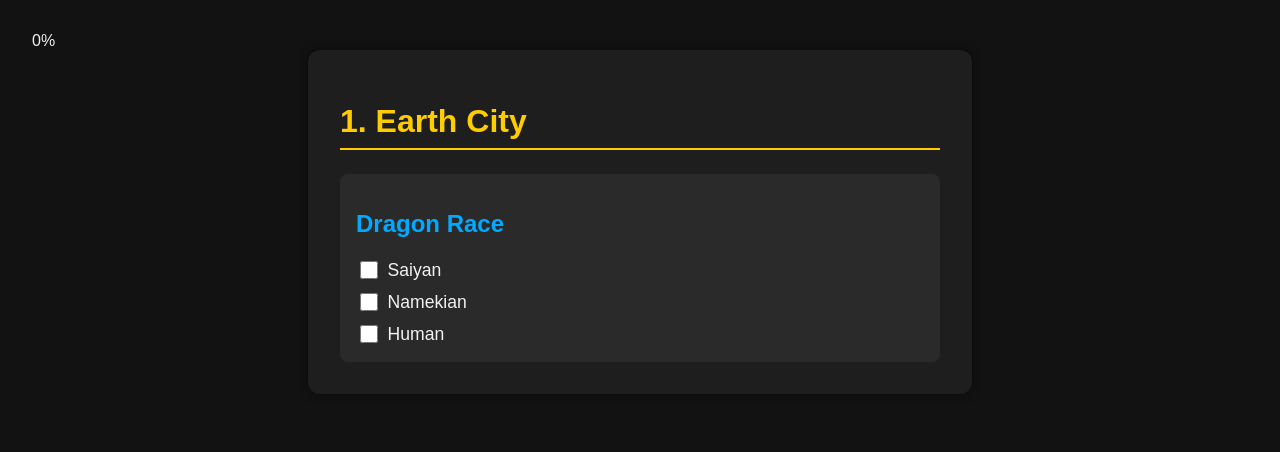
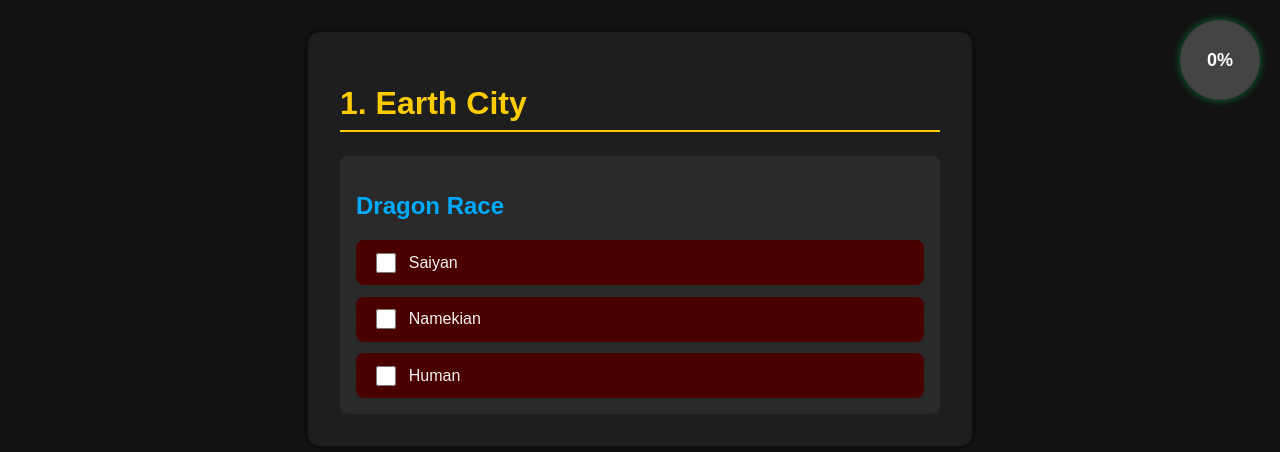
Before and after one commit to Oneiroix/AnimeEternalCheckliste, a plain HTML site: page index.html in a window 1280 px wide. Drawn offline with Linux system fonts and the light colour scheme.

Commit message:
Update style.css

```diff
--- a/style.css
+++ b/style.css
@@ -4,6 +4,7 @@ body {
   color: #f2f2f2;
   margin: 0;
   padding: 2rem;
+  position: relative;
 }
 
 .container {
@@ -33,19 +34,58 @@ h2 {
 }
 
 .item {
-  margin-top: 0.5rem;
+  margin-top: 0.7rem;
 }
 
-label {
-  cursor: pointer;
+.checkbox-label {
   display: flex;
   align-items: center;
-  font-size: 1.1rem;
+  background: #4b0000; /* dunkelrot für unchecked */
+  padding: 0.6rem 1rem;
+  border-radius: 8px;
+  cursor: pointer;
+  transition: background 0.3s ease;
 }
 
 input[type="checkbox"] {
-  width: 18px;
-  height: 18px;
-  margin-right: 0.6rem;
-  accent-color: #00aaff;
+  width: 20px;
+  height: 20px;
+  margin-right: 0.8rem;
+  accent-color: #00ff6a;
 }
+
+/* Checked grün einfärben */
+input[type="checkbox"]:checked + span,
+input[type="checkbox"]:checked ~ * {
+  color: #d3ffd3;
+}
+
+.checkbox-label.checked {
+  background: #006b2f; /* grün */
+}
+
+/* Fortschrittskreis */
+.progress-container {
+  position: fixed;
+  top: 20px;
+  right: 20px;
+}
+
+.progress-circle {
+  width: 80px;
+  height: 80px;
+  border-radius: 50%;
+  background: conic-gradient(#00ff6a 0deg, #444 0deg);
+  display: flex;
+  align-items: center;
+  justify-content: center;
+  color: white;
+  font-weight: bold;
+  font-size: 18px;
+  box-shadow: 0 0 8px rgba(0,255,100,0.4);
+  transition: background 0.3s ease;
+}
+
+#progress-text {
+  position: absolute;
+}
```
